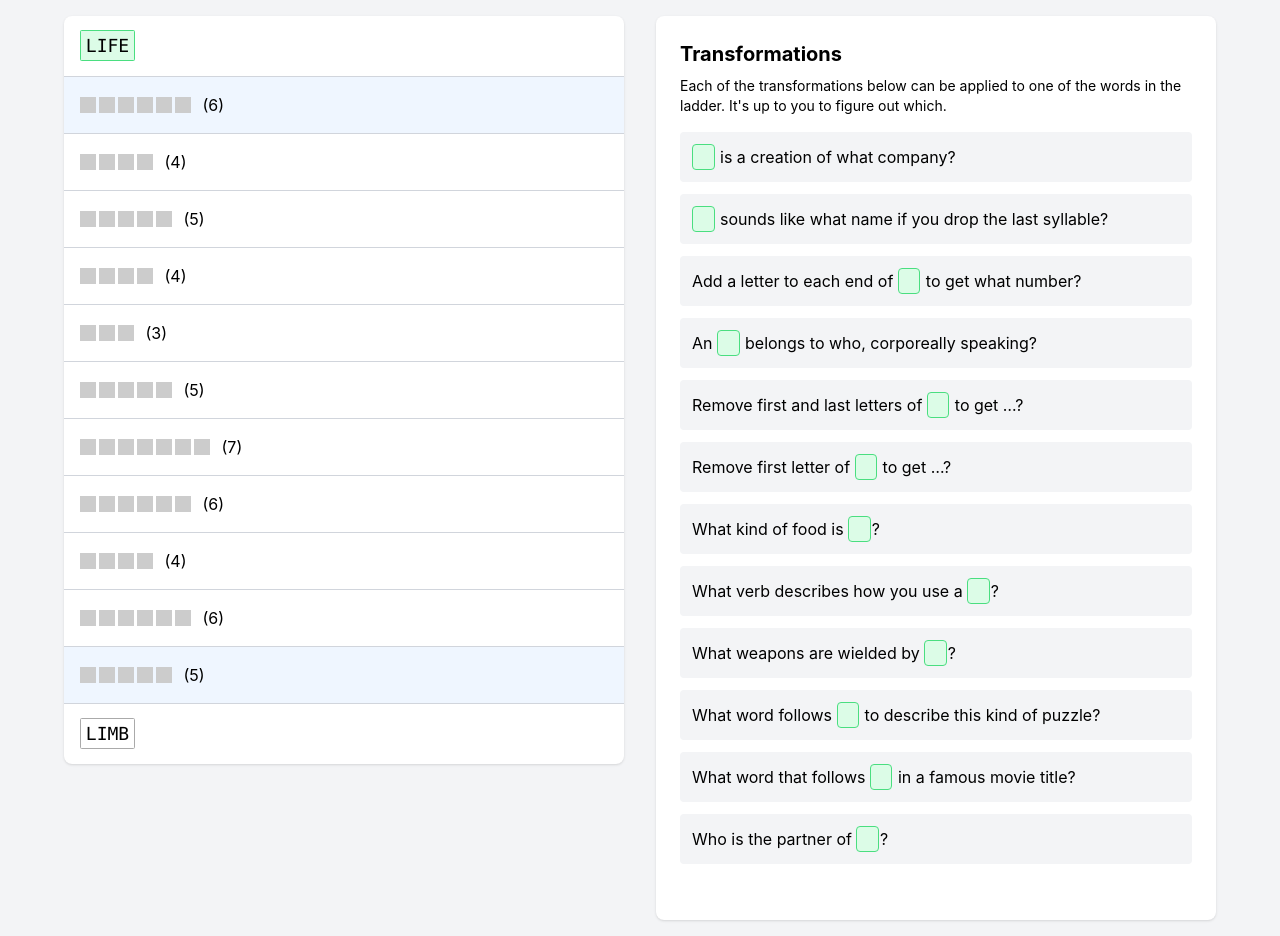
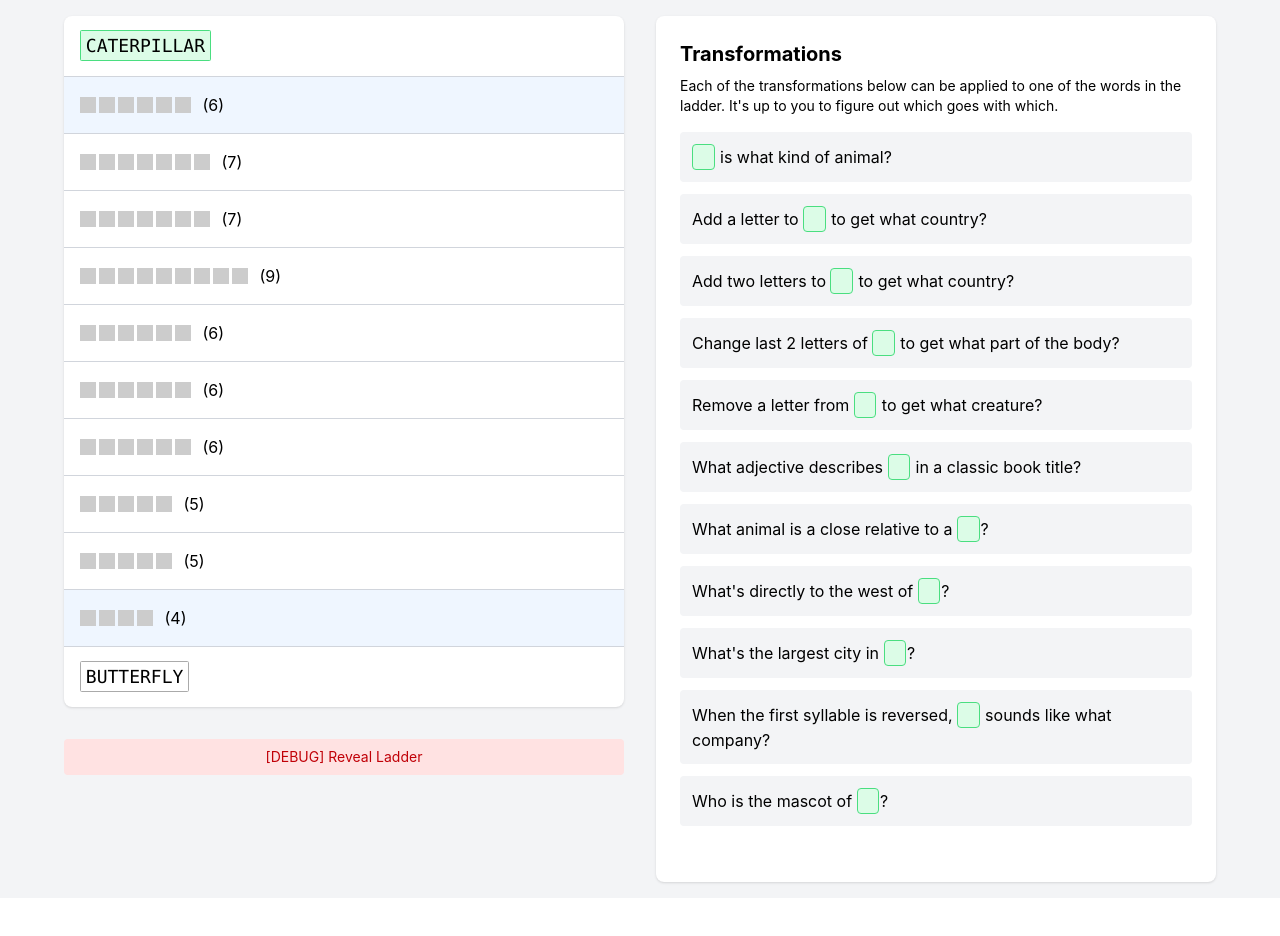
Before and after one commit to santheo/raddle, a SvelteKit app: page / in a window 1280 px wide. Shown: the part 220-1156 px from the top of the page. After the commit the page ends 1118 px from the top, so only its background shows below. Built offline with nearby package versions, Linux system fonts and the light colour scheme.

Commit message:
Svelte 5 runes, deprecation fixes, new ladder

```diff
--- a/src/app.html
+++ b/src/app.html
@@ -2,6 +2,7 @@
 <html lang="en">
 
 <head>
+	<title>RADDLE — The Transformation Ladder Game</title>
 	<meta charset="utf-8" />
 	<link rel="icon" href="%sveltekit.assets%/favicon.png" />
 	<meta name="viewport" content="width=device-width" />
--- a/src/routes/+page.svelte
+++ b/src/routes/+page.svelte
@@ -1,17 +1,17 @@
 <script>
   import { onMount } from 'svelte';
 
-  let ladder = [];
-  let clues = [];
-  let revealedWords = [];
-  let currentInput = '';
-  let gameComplete = false;
-  let errorMessage = '';
-  let inputElement; // Add this line to store the input element reference
+  let ladder = $state([]);
+  let clues = $state([]);
+  let revealedWords = $state([]);
+  let currentInput = $state('');
+  let gameComplete = $state(false);
+  let errorMessage = $state('');
+  let inputElement; // store the input element reference
 
   onMount(async () => {
     try {
-      const response = await fetch('/data/puzzle.txt');
+      const response = await fetch('/data/caterpillar-butterfly.txt');
       const text = await response.text();
 
       // Split the text into lines and process in pairs
@@ -35,7 +35,7 @@
         transformation: node.transformation,
         isRevealed: index === 0 || index === ladderData.length - 1,
         isClueShown: 0,
-        isNext: false // Add this default property
+        isNext: false
       }));
 
       // Create alphabetically sorted clues
@@ -52,7 +52,7 @@
 
       // Focus the input element
       inputElement?.focus();
-      updateNextRungs(); // Add this line
+      updateNextRungs();
     } catch (error) {
       console.error('Error loading puzzle:', error);
     }
@@ -109,8 +109,9 @@ function handleInput(event) {
       // Check if game is complete
       gameComplete = ladder.every(rung => rung.isRevealed);
 
-      // If game is complete, mark any remaining clues as used
+      // If game is complete, mark all clues as used and show all clue transformations
       if (gameComplete) {
+        ladder = ladder.map(rung => ({...rung, isClueShown: true}));
         clues = clues.map(clue => ({...clue, isUsed: true}));
       }
     } else {
@@ -153,7 +154,7 @@ function handleInput(event) {
           bind:this={inputElement}
           type="text"
           bind:value={currentInput}
-          on:keydown={handleInput}
+          onkeydown={handleInput}
           placeholder="Type a word here…"
           class="w-full p-3 border-2 border-blue-300 rounded bg-blue-50 focus:outline-none focus:ring-2 focus:ring-blue-500"
         />
@@ -204,13 +205,39 @@ function handleInput(event) {
             </div>
           {/each}
         </div>
+      </div>
+        {#if process.env.NODE_ENV === 'development'}
+        <div class="mt-4">
+          <button
+            onclick={() => {
+              ladder = ladder.map(rung => ({
+                ...rung,
+                isRevealed: true,
+                isClueShown: true,
+                isNext: false
+              }));
+
+              setTimeout(() => {
+                clues = clues.map(clue => ({
+                  ...clue,
+                  isUsed: true
+                }));
+                gameComplete = true;
+              }, 0);
+              gameComplete = true;
+            }}
+            class="w-full p-2 mt-4 text-sm bg-red-100 hover:bg-red-200 text-red-700 rounded"
+          >
+            [DEBUG] Reveal Ladder
+          </button>
         </div>
+        {/if}
       </div>
 
       <!-- Right side: Clues -->
       <div class="bg-white rounded-lg shadow p-6">
         <h2 class="text-xl font-bold mb-2">Transformations</h2>
-        <p class="mb-4 text-sm">Each of the transformations below can be applied to one of the words in the ladder. It's up to you to figure out which.</p>
+        <p class="mb-4 text-sm">Each of the transformations below can be applied to one of the words in the ladder. It's up to you to figure out which goes with which.</p>
         <div class="space-y-3 mb-8">
           {#each clues as clue}
             <div class="p-3 rounded bg-gray-100 {clue.isUsed ? 'line-through text-gray-400' : ''}">
--- a/svelte.config.js
+++ b/svelte.config.js
@@ -20,6 +20,9 @@ const config = {
 			// Leave empty if you're using a custom domain
 			base: ''
 		}
+	},
+	compilerOptions: {
+	  runes: true
 	}
 };
 
```
Also changed, not shown: static/data/life-limb.txt (renamed from static/data/puzzle.txt).
